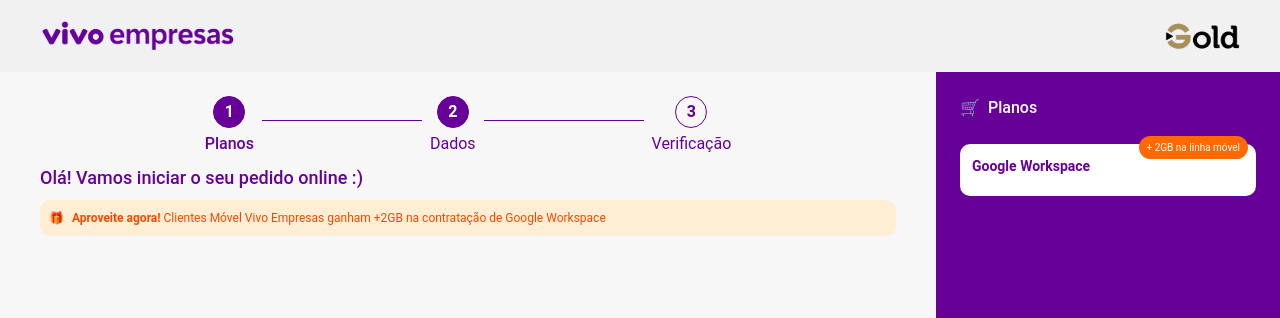
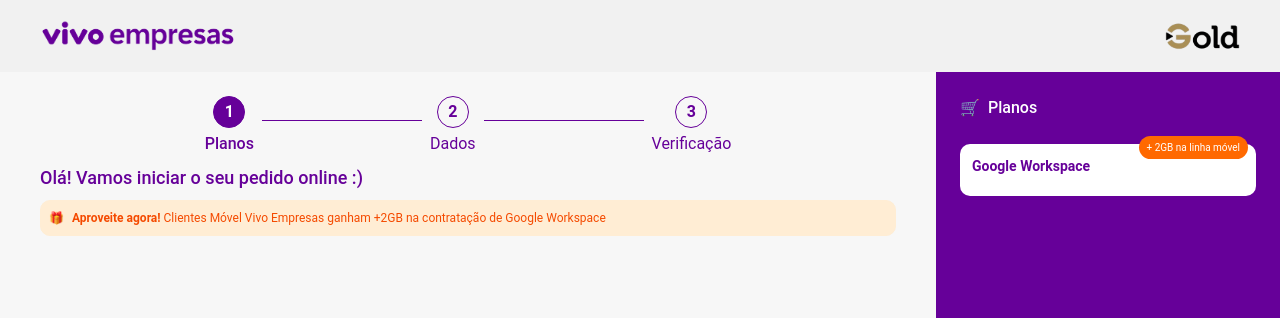
Before and after one commit to gabipq23/new-workspace-lead, a React (Vite) app: page /choose-plan in a window 1280 px wide. Shown: the top 318 px of the page. Built offline with nearby package versions, Linux system fonts and the light colour scheme.

Commit message:
style: adjust margin for improved layout in OrderInformation and CompanyInfo components

```diff
--- a/src/components/order/firstStep/orderInformation.tsx
+++ b/src/components/order/firstStep/orderInformation.tsx
@@ -79,7 +79,7 @@
   return (
     <>
       <div className="flex flex-col flex-1 px-8 pt-2 justify-between bg-[#f7f7f7] h-[calc(100vh-200px)] overflow-y-auto scrollbar-thin">
-        <div>
+        <div className="mb-10">
           <div
             className="flex items-center mb-2 justify-center gap-2 w-full max-w-[520px] md:max-w-[600px] lg:max-w-[700px] xl:max-w-[800px] 2xl:max-w-[900px] mx-auto"
             style={{ minWidth: 0 }}
@@ -96,7 +96,7 @@
             <div className="h-px bg-[#660099] mt-[-12px] flex-1 max-w-[80px] md:max-w-[120px] lg:max-w-[160px]"></div>
 
             <div className="flex flex-col gap-1 items-center min-w-0">
-              <div className="w-8 h-8 bg-[#660099] border-1 border-[#660099] text-white rounded-full flex items-center justify-center text-[16px] font-semibold">
+              <div className="w-8 h-8 bg-[#f7f7f7] border-1 border-[#660099] text-[#660099] rounded-full flex items-center justify-center text-[16px] font-semibold">
                 2
               </div>
               <span className="text-[16px] text-[#660099]">Dados</span>
@@ -140,7 +140,7 @@
           </div>
         </div>
 
-        <div className="fixed bottom-0 left-0 right-0 md:right-86 bg-white border-t border-gray-200 p-4 shadow-lg z-50">
+        <div className="fixed bottom-0 left-0 right-0 md:right-86 bg-white border-t border-gray-200 p-4 shadow-lg  z-50">
           <div className="flex justify-end max-w-7xl mx-auto">
             <ConfigProvider
               theme={{
--- a/src/components/order/secondStep/companyInfo.tsx
+++ b/src/components/order/secondStep/companyInfo.tsx
@@ -120,7 +120,7 @@
         </div>
 
         <div className="flex flex-col flex-1 px-8 pt-8 pb-4 justify-between bg-[#f7f7f7] ">
-          <div>
+          <div className="mb-12">
             <div
               className="flex items-center mb-2 justify-center gap-2 w-full max-w-[520px] md:max-w-[600px] lg:max-w-[700px] xl:max-w-[800px] 2xl:max-w-[900px] mx-auto"
               style={{ minWidth: 0 }}
--- a/src/components/order/thirdStep/thirdStep.tsx
+++ b/src/components/order/thirdStep/thirdStep.tsx
@@ -102,7 +102,7 @@
           </div>
 
           <div className="flex flex-col flex-1 px-8 pt-8 pb-4 justify-between bg-[#f7f7f7] ">
-            <div>
+            <div className="mb-10">
               <div
                 className="flex items-center justify-center gap-2 w-full max-w-[520px] md:max-w-[600px] lg:max-w-[700px] xl:max-w-[800px] 2xl:max-w-[900px] mx-auto"
                 style={{ minWidth: 0 }}
```
